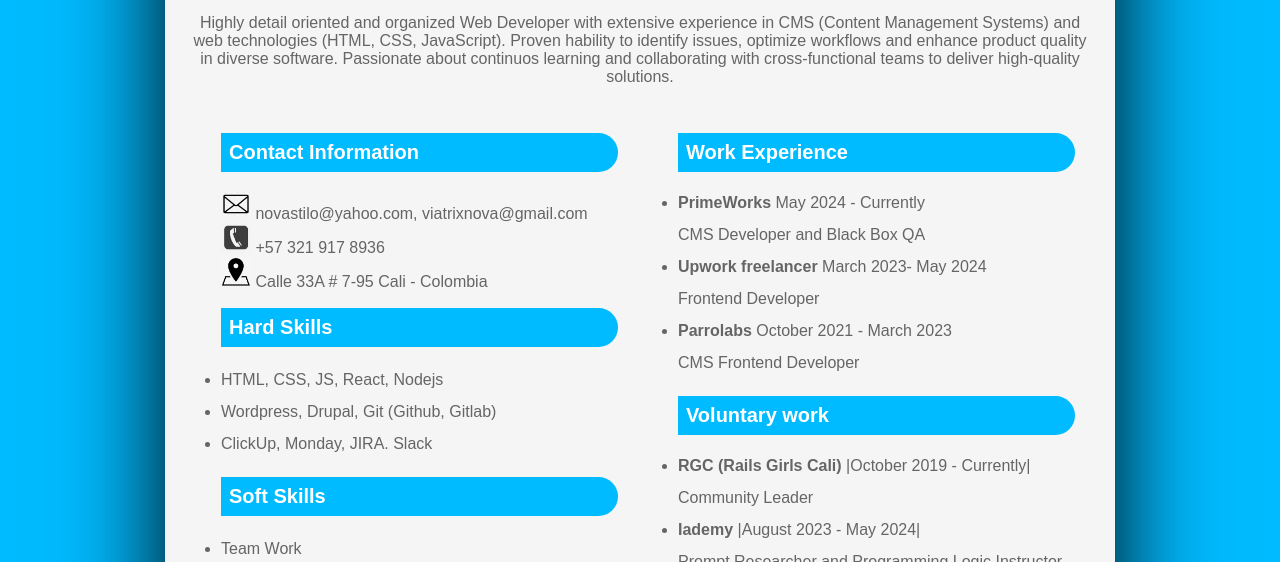
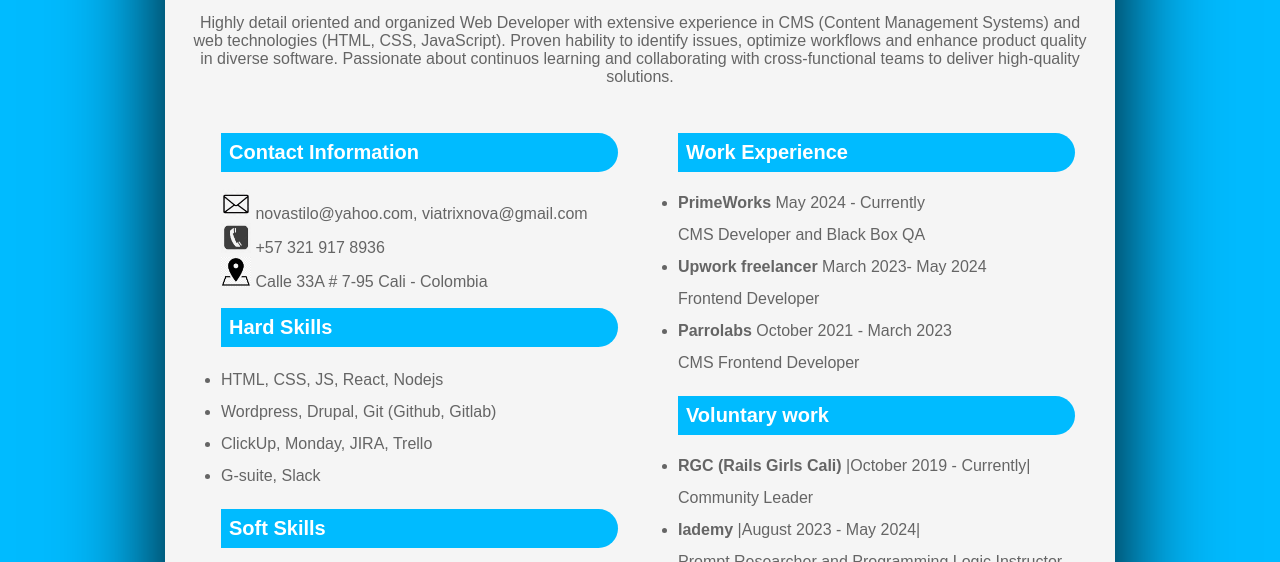
Before and after one commit to KarenCampo777/odin-landing, a plain HTML site: page cv.html in a window 1280 px wide. Shown: the part 346-908 px from the top of the page. Drawn offline with Linux system fonts and the light colour scheme.

Commit message:
CV update

```diff
--- a/cv.html
+++ b/cv.html
@@ -38,7 +38,8 @@
                 <ul>
                     <li>HTML, CSS, JS, React, Nodejs</li>
                     <li>Wordpress, Drupal, Git (Github, Gitlab)</li>
-                    <li>ClickUp, Monday, JIRA. Slack</li>
+                    <li>ClickUp, Monday, JIRA, Trello</li>
+                    <li>G-suite, Slack</li>
                 </ul>
                 <h3>Soft Skills</h3>
                 <ul>
@@ -97,9 +98,12 @@
                         alt="English Badge"> C2 - Proficient | EF SET Certificate</a>
                 <h3>Network</h3>
                 <div class="network">
-                    <a href="https://www.linkedin.com/in/karen-campo/" target="_blank"><img src="./img/CV/linkedin.png" alt="linkedin icon"></a>
-                    <a href="https://github.com/KarenCampo777" target="_blank"><img src="./img/CV/github.png" alt="github icon"></a>
-                    <a href="https://karencampo777.github.io/odin-landing/" target="_blank"><img src="./img/CV/portfolio.png" alt="portfolio icon"></a>
+                    <a href="https://www.linkedin.com/in/karen-campo/" target="_blank"><img src="./img/CV/linkedin.png"
+                            alt="linkedin icon"></a>
+                    <a href="https://github.com/KarenCampo777" target="_blank"><img src="./img/CV/github.png"
+                            alt="github icon"></a>
+                    <a href="https://karencampo777.github.io/odin-landing/" target="_blank"><img
+                            src="./img/CV/portfolio.png" alt="portfolio icon"></a>
 
                 </div>
 
```
